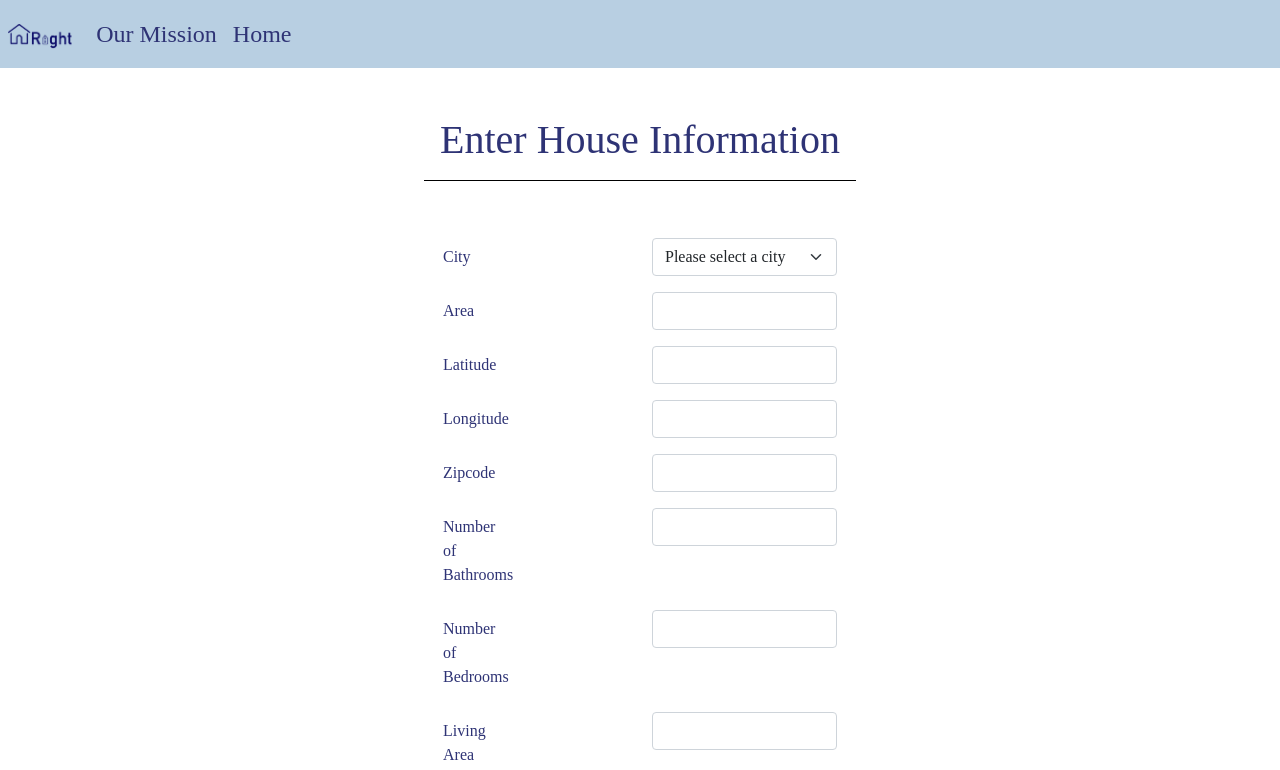
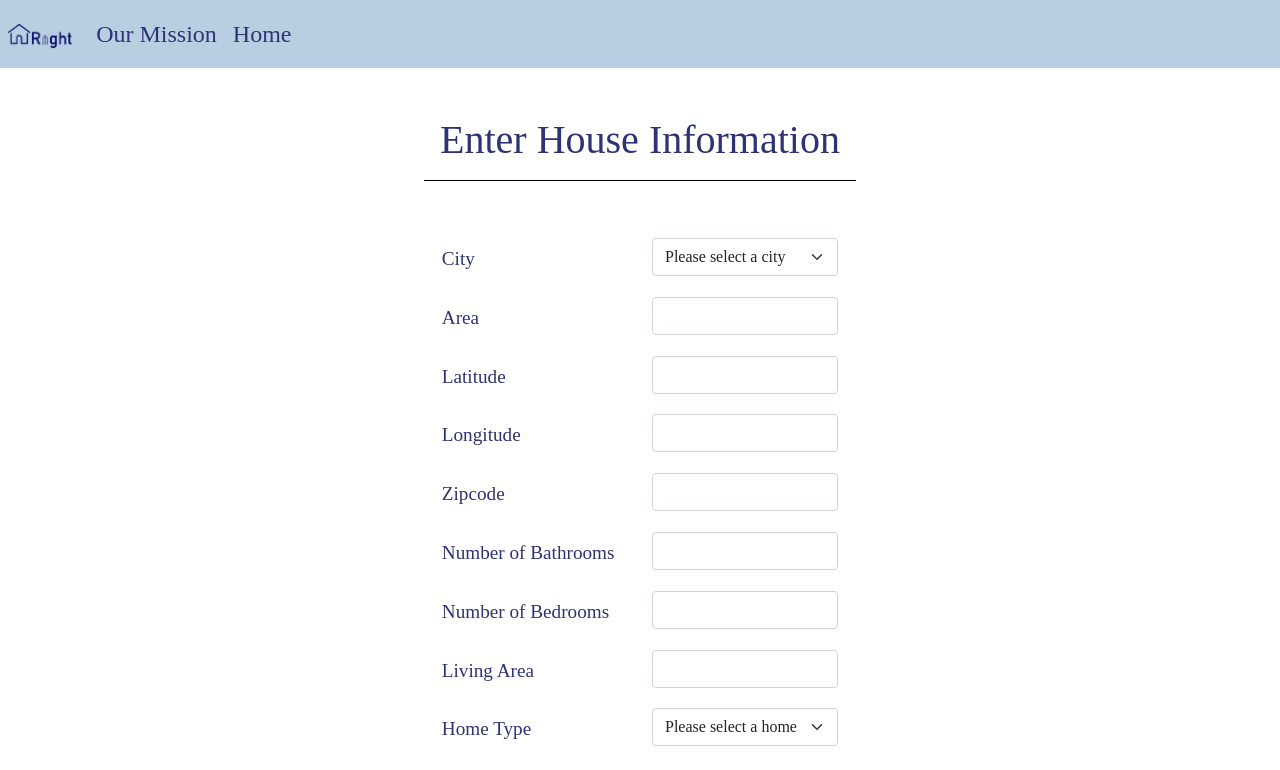
Before and after one commit to kathfree3/priceright, a React app: page / in a window 1280 px wide. Shown: the top 770 px of the page. Built offline with nearby package versions, Linux system fonts and the light colour scheme.

Commit message:
fixed form labels

```diff
--- a/src/App.css
+++ b/src/App.css
@@ -20,15 +20,13 @@ input[type=number]::-webkit-outer-spin-button {
     margin: 0;
 }
 
-.cityPicker {
-    margin-bottom: 4rem;
-}
-
 .houseInfoForm {
   background-color: white;
   border: solid 1px white;
   border-radius: 5px;
   padding: 2rem 2rem;
+  width: 40%;
+  font-size: 1.2rem;
 }
 
 
--- a/src/components/AttributeForm.js
+++ b/src/components/AttributeForm.js
@@ -3,6 +3,7 @@ import Form from 'react-bootstrap/Form'
 import Col from 'react-bootstrap/Col'
 import Row from 'react-bootstrap/Row'
 import Button from 'react-bootstrap/Button'
+import Container from 'react-bootstrap/Container'
 import axios from 'axios'
 import { Redirect } from 'react-router'
 import { useNavigate } from 'react-router-dom'
@@ -20,7 +21,6 @@ const FormMaker = () => {
   const history = useNavigate();
 
   const handleSubmit = (event) => {
-
     //handle validation stuff
     const form = event.currentTarget;
     const v = form.checkValidity()
@@ -32,20 +32,13 @@ const FormMaker = () => {
 
     if (v) {
       event.preventDefault();
-      console.log(event.target)
-      console.log(event.target.elements)
+      const sendData = []
       homeAttributes.forEach(({field}) => {
-        if (event.target.elements[field]) {
-          console.log(field, event.target.elements[field].value)
-        } else {
-          console.log(field)
-        }
+        const value = event.target.elements[field].value
+        sendData.push([field, value])
       })
-      // const sendData = []
-      // homeAttributes.forEach(({field}) => {
-      //   const value = event.target.elements[field].value
-      //   sendData.push({field, value})
-      // })
+
+      console.log(sendData)
       // let req_body = {}
       // for (let i = 0; i < sendData.length; i++) {
       //   let elt = sendData[i]
@@ -87,9 +80,7 @@ const FormMaker = () => {
   const makeInputs = () => (
     homeAttributes.map(({field, formValue, type}) => (
       <Form.Group key={field} as={Row} className="justify-content-md-center mb-3">
-        <Col sm={6}>
-          <Form.Label column sm={2}> {formValue} </Form.Label>
-          </Col>
+        <Form.Label column> {formValue} </Form.Label>
         <Col>
           {formType(type, field)}
         </Col>
@@ -99,10 +90,12 @@ const FormMaker = () => {
 
 
   return (
+    <Container fluid>
       <Form noValidate validated={validated} onSubmit={handleSubmit}>
         {makeInputs()}
         <Button type="submit"> Get Predictions </Button>
       </Form>
+      </Container>
   )
 }
 export default FormMaker
--- a/src/components/Home.js
+++ b/src/components/Home.js
@@ -1,5 +1,4 @@
-import React, { useState } from 'react'
-import s from 'styled-components'
+import React from 'react'
 
 // local imports
 import FormMaker from './AttributeForm'
```
